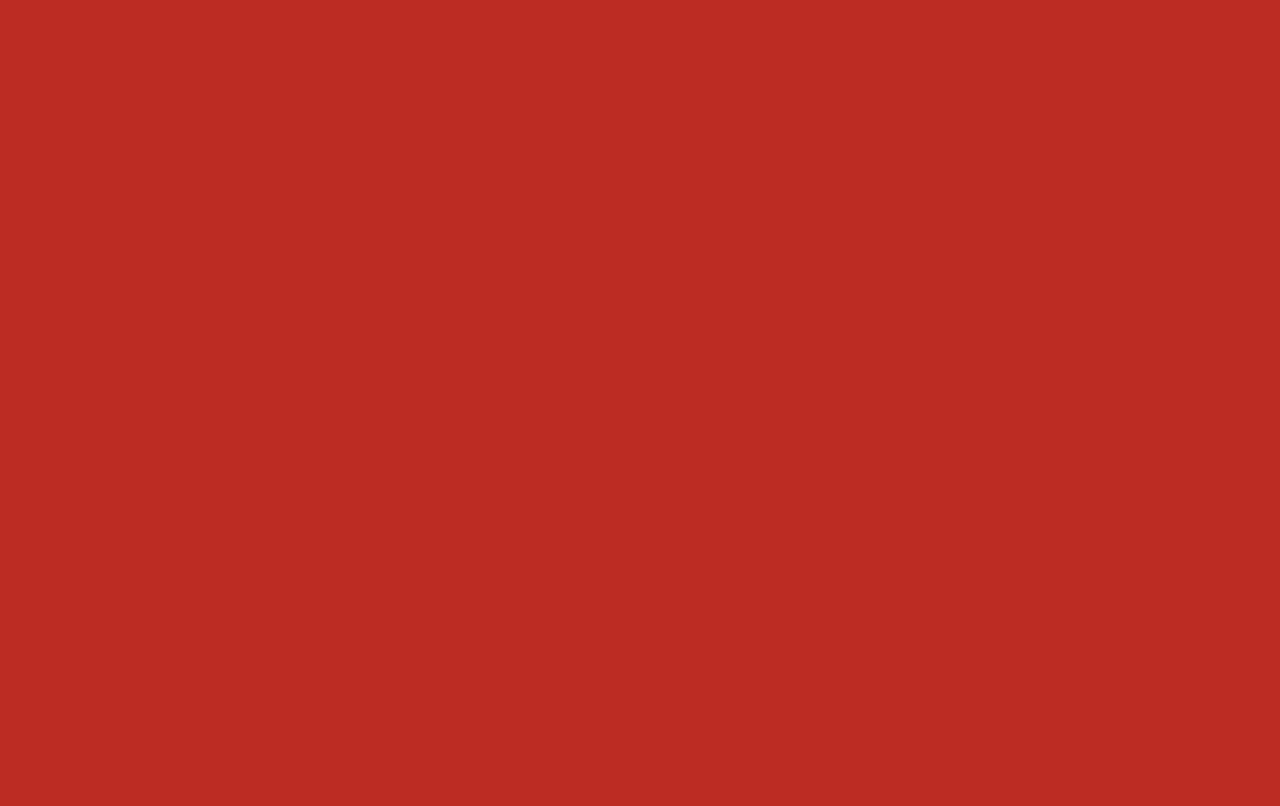
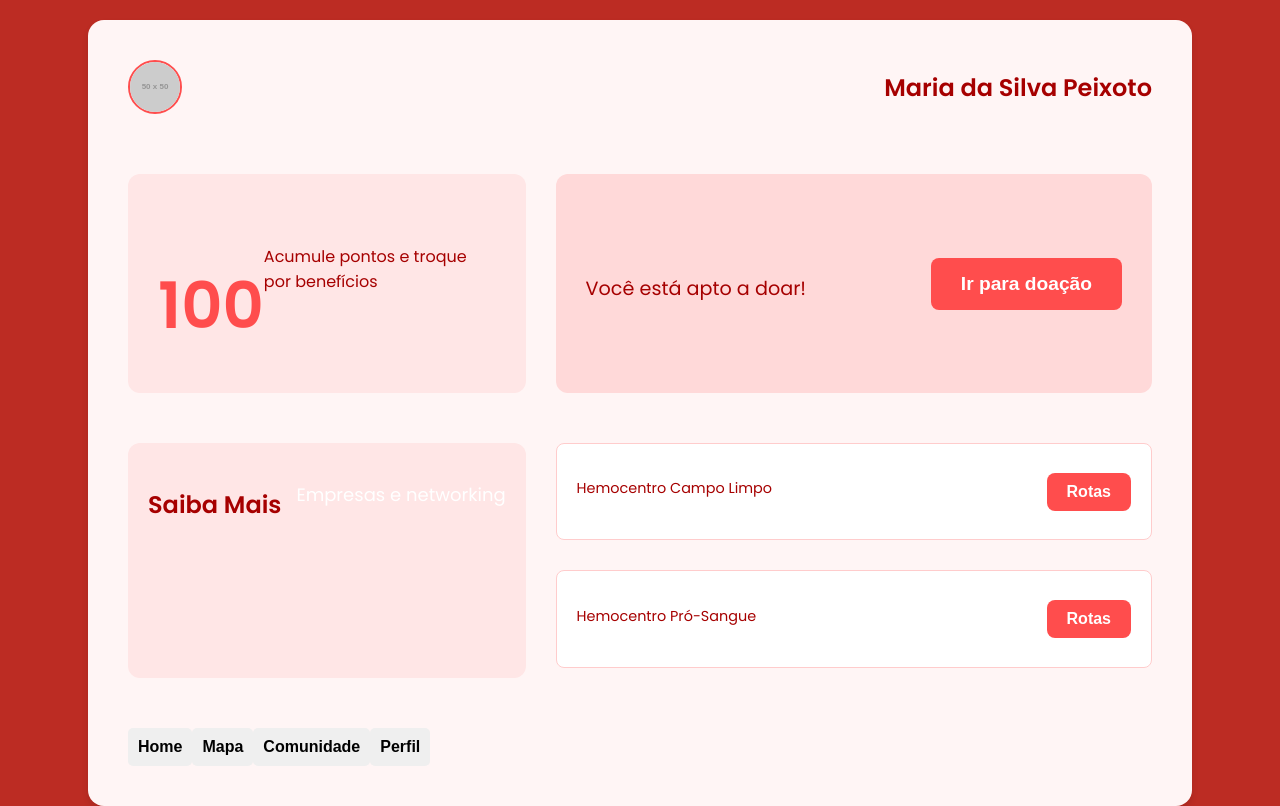
Before and after one commit to KlayvemGuimaraes/SangueHeroi-Front, a React (Create React App) app in the folder sangueheroi/: page /home in a window 1280 px wide. Before the commit this address had no page. Built offline with nearby package versions, Linux system fonts and the light colour scheme; a web font is replaced by a local one.

Commit message:
create home

```diff
--- a/sangueheroi/src/App.js
+++ b/sangueheroi/src/App.js
@@ -5,6 +5,7 @@ import Doubts from "./components/Doubts/Doubts"
 import Login from "./pages/Login/Login"
 //import CreateAccount from './components/CreateAccount';
 //<Route path="/create-account" element={<CreateAccount />} />
+import Home from "./pages/Home/Home"
 
 function App() {
   return (
@@ -16,6 +17,7 @@ function App() {
         <Route path="/register" element={<Register />} /> {/* Outra página */}
         <Route path="/register" element={<Register />} />
         <Route path="/login" element={<Login />} />
+        <Route path="/home" element={<Home />} />
       </Routes>
     </Router>
     </>
--- /dev/null
+++ b/sangueheroi/src/pages/Home/Home.jsx
@@ -0,0 +1,58 @@
+import React from 'react';
+import styles from './Home.module.css';
+
+function Home() {
+  return (
+    <div className={styles.container}>
+      {/* Cabeçalho */}
+      <header className={styles.header}>
+        <img
+          className={styles.profilePic}
+          src="https://via.placeholder.com/50"
+          alt="Perfil"
+        />
+        <span className={styles.profileName}>Maria da Silva Peixoto</span>
+      </header>
+
+      {/* Seção de pontos */}
+      <div className={styles.pointsSection}>
+        <p className={styles.points}>100</p>
+        <p className={styles.pointsDesc}>Acumule pontos e troque por benefícios</p>
+      </div>
+
+      {/* Seção de doação */}
+      <div className={styles.donationSection}>
+        <p className={styles.donationText}>Você está apto a doar!</p>
+        <button className={styles.donationButton}>Ir para doação</button>
+      </div>
+
+      {/* Saiba mais */}
+      <div className={styles.moreSection}>
+        <p className={styles.moreTitle}>Saiba Mais</p>
+        <p className={styles.moreDesc}>Empresas e networking</p>
+      </div>
+
+      {/* Lista de hemocentros */}
+      <div className={styles.hemocenters}>
+        <div className={styles.hemocenter}>
+          <p className={styles.hemocenterText}>Hemocentro Campo Limpo</p>
+          <button className={styles.routesButton}>Rotas</button>
+        </div>
+        <div className={styles.hemocenter}>
+          <p className={styles.hemocenterText}>Hemocentro Pró-Sangue</p>
+          <button className={styles.routesButton}>Rotas</button>
+        </div>
+      </div>
+
+      {/* Rodapé */}
+      <footer className={styles.footer}>
+        <button className={styles.footerBtn}>Home</button>
+        <button className={styles.footerBtn}>Mapa</button>
+        <button className={styles.footerBtn}>Comunidade</button>
+        <button className={styles.footerBtn}>Perfil</button>
+      </footer>
+    </div>
+  );
+}
+
+export default Home;
--- /dev/null
+++ b/sangueheroi/src/pages/Home/Home.module.css
@@ -0,0 +1,280 @@
+@import url('https://fonts.googleapis.com/css2?family=Poppins:wght@400;600&display=swap');
+
+  /* Estilos Gerais */
+  .container {
+    font-family: 'Poppins', sans-serif;
+    background-color: #fff5f5;
+    color: #ff4d4d;
+    padding: 20px;
+    border-radius: 16px;
+    max-width: 360px;
+    margin: 20px auto;
+    text-align: center;
+    box-shadow: 0px 4px 6px rgba(0, 0, 0, 0.1);
+  }
+
+  @media (min-width: 1024px) {
+    .container {
+      max-width: 1024px;
+      padding: 40px;
+      text-align: left; /* Alinha o texto à esquerda */
+      display: grid;
+      grid-template-columns: 2fr 3fr; /* Menu (esquerda) e conteúdo (direita) */
+      gap: 30px;
+    }
+  }
+
+  /* Cabeçalho */
+  .header {
+    display: flex;
+    align-items: center;
+    gap: 12px;
+    margin-bottom: 20px;
+  }
+
+  .profilePic {
+    border-radius: 50%;
+    width: 50px;
+    height: 50px;
+    border: 2px solid #ff4d4d;
+  }
+
+  .profileName {
+    font-size: 1.2rem;
+    font-weight: bold;
+    color: #a60000;
+  }
+
+  @media (min-width: 1024px) {
+    .header {
+      grid-column: span 2;
+      justify-content: space-between;
+      margin-bottom: 30px;
+    }
+
+    .profileName {
+      font-size: 1.5rem;
+    }
+  }
+
+  /* Pontos */
+  .pointsSection {
+    background-color: #ffe6e6;
+    padding: 15px;
+    border-radius: 12px;
+    margin-bottom: 20px;
+    display: flex;
+    flex-direction: column;
+    align-items: center;
+  }
+
+  .points {
+    font-size: 3rem;
+    font-weight: bold;
+    color: #ff4d4d;
+  }
+
+  .pointsDesc {
+    font-size: 0.9rem;
+    margin-top: -10px;
+    color: #a60000;
+  }
+
+  @media (min-width: 1024px) {
+    .pointsSection {
+      flex-direction: row;
+      justify-content: space-between;
+      padding: 20px 30px;
+    }
+
+    .points {
+      font-size: 4rem;
+    }
+
+    .pointsDesc {
+      font-size: 1rem;
+    }
+  }
+
+  /* Doação */
+  .donationSection {
+    background-color: #ffd9d9;
+    padding: 15px;
+    border-radius: 12px;
+    margin-bottom: 20px;
+  }
+
+  .donationText {
+    font-size: 1rem;
+    margin-bottom: 10px;
+    color: #a60000;
+    text-align: center;
+  }
+
+  .donationButton {
+    background-color: #ff4d4d;
+    color: #fff;
+    border: none;
+    padding: 10px 20px;
+    border-radius: 8px;
+    font-size: 1rem;
+    cursor: pointer;
+    transition: background-color 0.3s ease;
+  }
+
+  .donationButton:hover {
+    background-color: #d93636;
+  }
+
+  @media (min-width: 1024px) {
+    .donationSection {
+      display: flex;
+      align-items: center;
+      justify-content: space-between;
+      padding: 20px 30px;
+    }
+
+    .donationText {
+      font-size: 1.2rem;
+      text-align: left;
+    }
+
+    .donationButton {
+      padding: 15px 30px;
+      font-size: 1.2rem;
+    }
+  }
+
+  /* Saiba Mais (Scroll Horizontal no Desktop) */
+  .moreSection {
+    background-color: #ffe6e6;
+    padding: 15px;
+    border-radius: 12px;
+    margin-bottom: 20px;
+    overflow-x: auto; /* Habilita o scroll horizontal */
+    white-space: nowrap;
+    display: flex;
+    gap: 15px;
+    text-align: center;
+  }
+
+  .moreImage {
+    width: 200px;
+    height: 120px;
+    border-radius: 8px;
+    object-fit: cover;
+  }
+
+  .moreTitle {
+    font-size: 1.2rem;
+    font-weight: bold;
+    color: #a60000;
+    margin-bottom: 10px;
+  }
+
+  @media (min-width: 1024px) {
+    .moreSection {
+      padding: 20px;
+      white-space: nowrap;
+      justify-content: flex-start;
+    }
+
+    .moreTitle {
+      font-size: 1.5rem;
+    }
+  }
+
+  /* Hemocentros */
+  .hemocenters {
+    margin-bottom: 20px;
+  }
+
+  .hemocenter {
+    background-color: #fff;
+    padding: 10px;
+    border-radius: 8px;
+    border: 1px solid #ffcccc;
+    margin-bottom: 10px;
+    display: flex;
+    gap: 10px;
+    align-items: center;
+  }
+
+  .hemocenter img {
+    width: 80px;
+    height: 80px;
+    border-radius: 8px;
+    object-fit: cover;
+  }
+
+  .hemocenterText {
+    font-size: 0.9rem;
+    color: #a60000;
+    flex-grow: 1;
+  }
+
+  .routesButton {
+    background-color: #ff4d4d;
+    color: #fff;
+    border: none;
+    padding: 5px 15px;
+    border-radius: 8px;
+    font-size: 0.9rem;
+    cursor: pointer;
+    transition: background-color 0.3s ease;
+  }
+
+  .routesButton:hover {
+    background-color: #d93636;
+  }
+
+  @media (min-width: 1024px) {
+    .hemocenters {
+      display: flex;
+      flex-wrap: wrap;
+      gap: 20px;
+    }
+
+    .hemocenter {
+      flex: 1 1 calc(50% - 10px);
+      padding: 20px;
+    }
+
+    .routesButton {
+      padding: 10px 20px;
+      font-size: 1rem;
+    }
+  }
+
+  /* Adicione esses estilos ao seu arquivo CSS existente */
+
+.expandableContent {
+  background-color: #ffe6e6;
+  border-radius: 12px;
+  margin-top: 15px;
+  padding: 15px;
+  display: flex;
+  flex-direction: column;
+  gap: 15px;
+}
+
+.rewardItem {
+  background-color: #ffd9d9;
+  padding: 10px;
+  border-radius: 8px;
+  text-align: center;
+}
+
+.rewardButton {
+  background-color: #ff4d4d;
+  color: white;
+  border: none;
+  padding: 10px;
+  border-radius: 8px;
+  cursor: pointer;
+  transition: background-color 0.3s;
+}
+
+.rewardButton:hover {
+  background-color: #d93636;
+}
```
Also changed, not shown: sangueheroi/src/assets/Home/Maria Silva.png (added).
